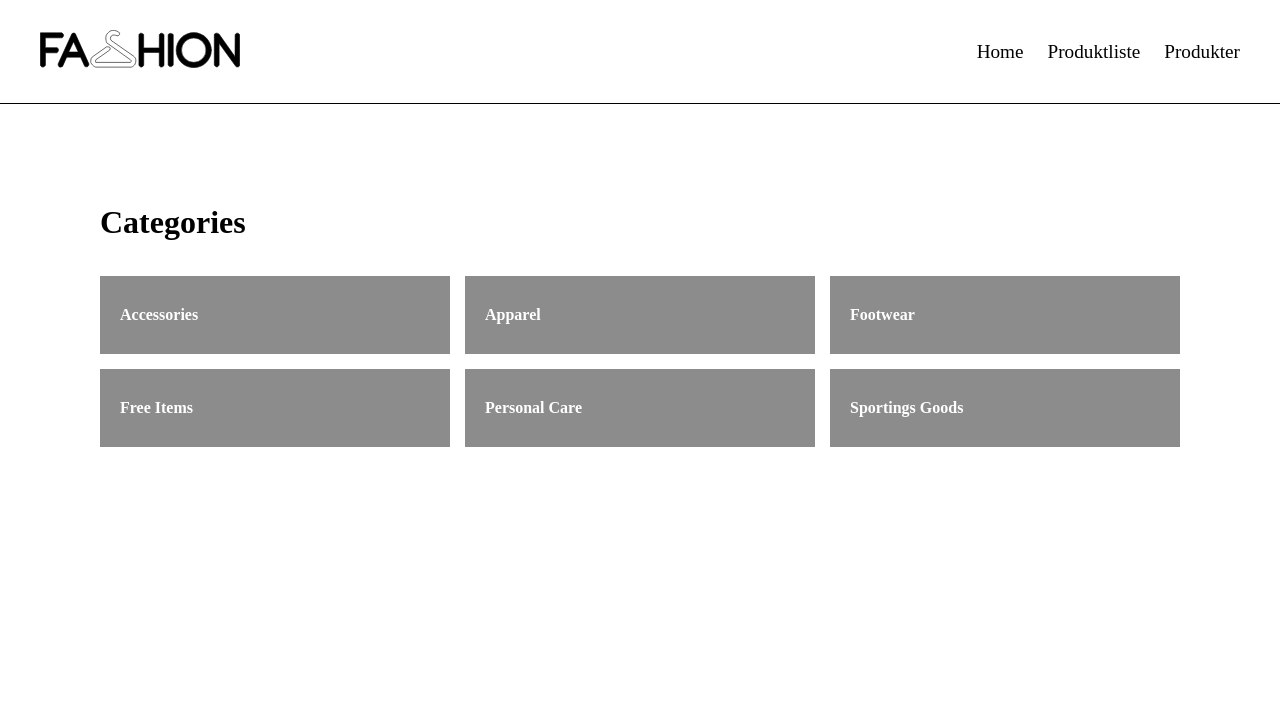
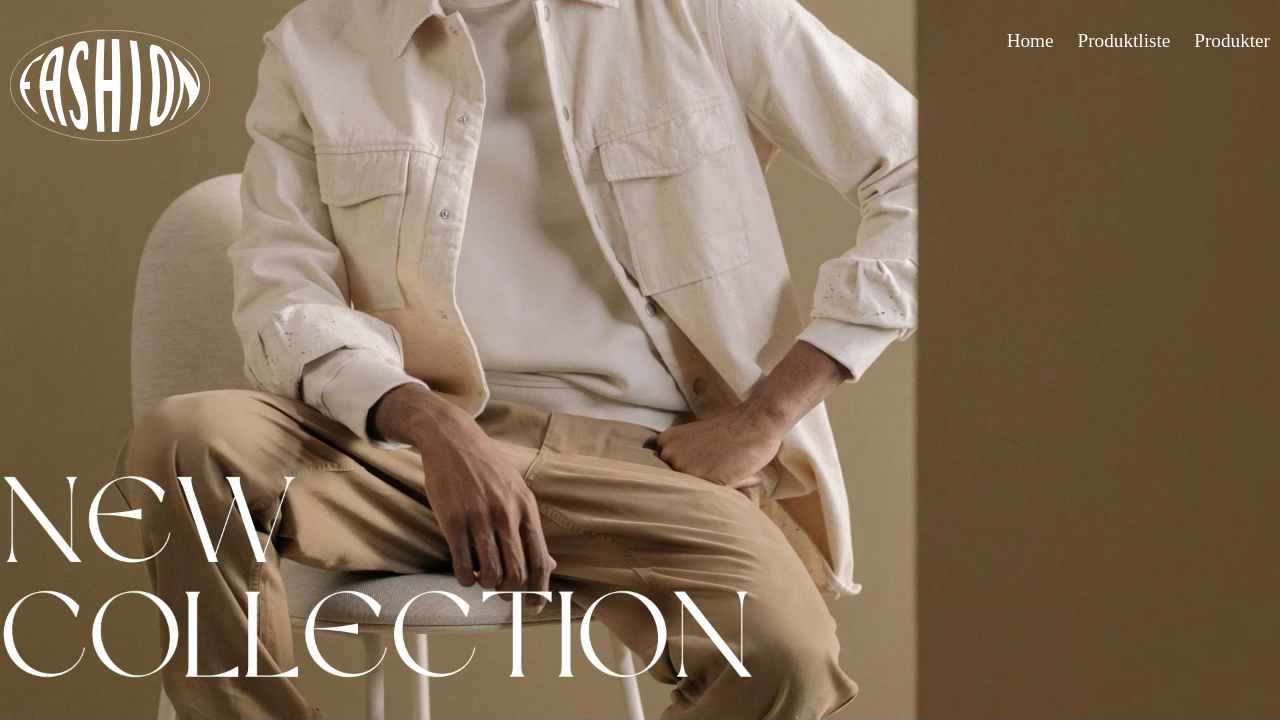
Before and after one commit to Almirlozic/webshop, a plain HTML site: page index.html in a window 1280 px wide. Shown: the top 721 px of the page. Drawn offline with Linux system fonts and the light colour scheme.

Commit message:
tilføjer hero sektion

```diff
--- a/css/genral.css
+++ b/css/header.css
@@ -8,22 +8,27 @@ body{
 
 /* Header css */
 header {
+   position: fixed;
+    top: 0;
+    left: 0;
+    width: 100%;
+    z-index: 1000;
+    padding: 20px;
     display: flex;
     justify-content: space-between;
-    align-items: center;
-    border-bottom: 0.5px solid black;
-    padding: 30px 30px;
+    padding: 30px 0;
+
 }
 
 header a {
-    color: rgb(0, 0, 0);
+    color: rgb(255, 255, 255);
     text-decoration: none;
     font-size: 1.2rem;
     padding: 0 10px;
 }
 
 header a:hover {
-    border-bottom: 0.5px solid rgb(0, 0, 0);
+    border-bottom: 0.5px solid rgb(255, 255, 255);
 }
 
 .logo img {
--- a/css/style.css
+++ b/css/style.css
@@ -12,23 +12,33 @@
      padding: 10px 10px;
     }
     .categories a{
-       background-color: rgba(126, 125, 125, 0.884);
-       color: white;
+      border: 1px solid #052649f1;
+       color: rgb(0, 0, 0);
        text-decoration: none;
        padding: 30px 20px;
        font-size: 1rem;
        font-weight: 800;
     }
     .categories a:hover{
-       background-color: rgb(107, 107, 107);
+       transform: scale(1.05);
     }
 
+/* categories css desktop */
+@media (min-width: 1024px) {
+  /* hero css */
+
+
+.hero img {
+    width: 100%;
+    height: 100%;
+    object-fit: cover;
+}
+
 /* categories css */
-@media (min-width: 1024px) {
     .categories h2 {
      grid-column: 1 / -1;
      margin: 0 0 20px 0;
-     font-size: 2rem;
+     font-size: 4rem;
     }
 
     .categories {
@@ -37,17 +47,8 @@
      gap: 15px;
      padding: 100px 100px;
     }
-    .categories a{
-       background-color: rgba(126, 125, 125, 0.884);
-       color: white;
-       text-decoration: none;
-       padding: 30px 20px;
-       font-size: 1rem;
-       font-weight: 800;
-    }
-    .categories a:hover{
-       background-color: rgb(107, 107, 107);
-    }
+
+
     /* produkt css desktop */
       .product-grid h2 {
      grid-column: 1 / -1;
--- a/index.html
+++ b/index.html
@@ -3,7 +3,7 @@
 <head>
     <meta charset="UTF-8">
     <meta name="viewport" content="width=device-width, initial-scale=1.0">
-    <link rel="stylesheet" href="css/genral.css">
+    <link rel="stylesheet" href="css/header.css">
     <link rel="stylesheet" href="css/style.css">
     <title>Forside</title>
 </head>
@@ -11,7 +11,7 @@
 <header>
     <div class="logo">
         <a id="logo" href="index.html">
-            <img src="img/logo.svg" alt="logo">
+            <img src="img/logo1.svg" alt="logo">
         </a>
     </div>
     <nav>
@@ -22,7 +22,10 @@
 </header>
 
     <main>
-        <div class="categories">
+     <section class="hero">
+        <img src="img/hero1.webp" alt="">
+     </section>
+    <div class="categories">
       <h2>Categories</h2>
       <a href="produktliste.html">Accessories</a>
       <a href="produktliste.html">Apparel</a>
```
Also changed, not shown: produkt.html (+1 -1 lines), produktliste.html (+1 -1 lines), img/hero1.webp (added), img/logo1.svg (added), img/logo2.svg (added).
